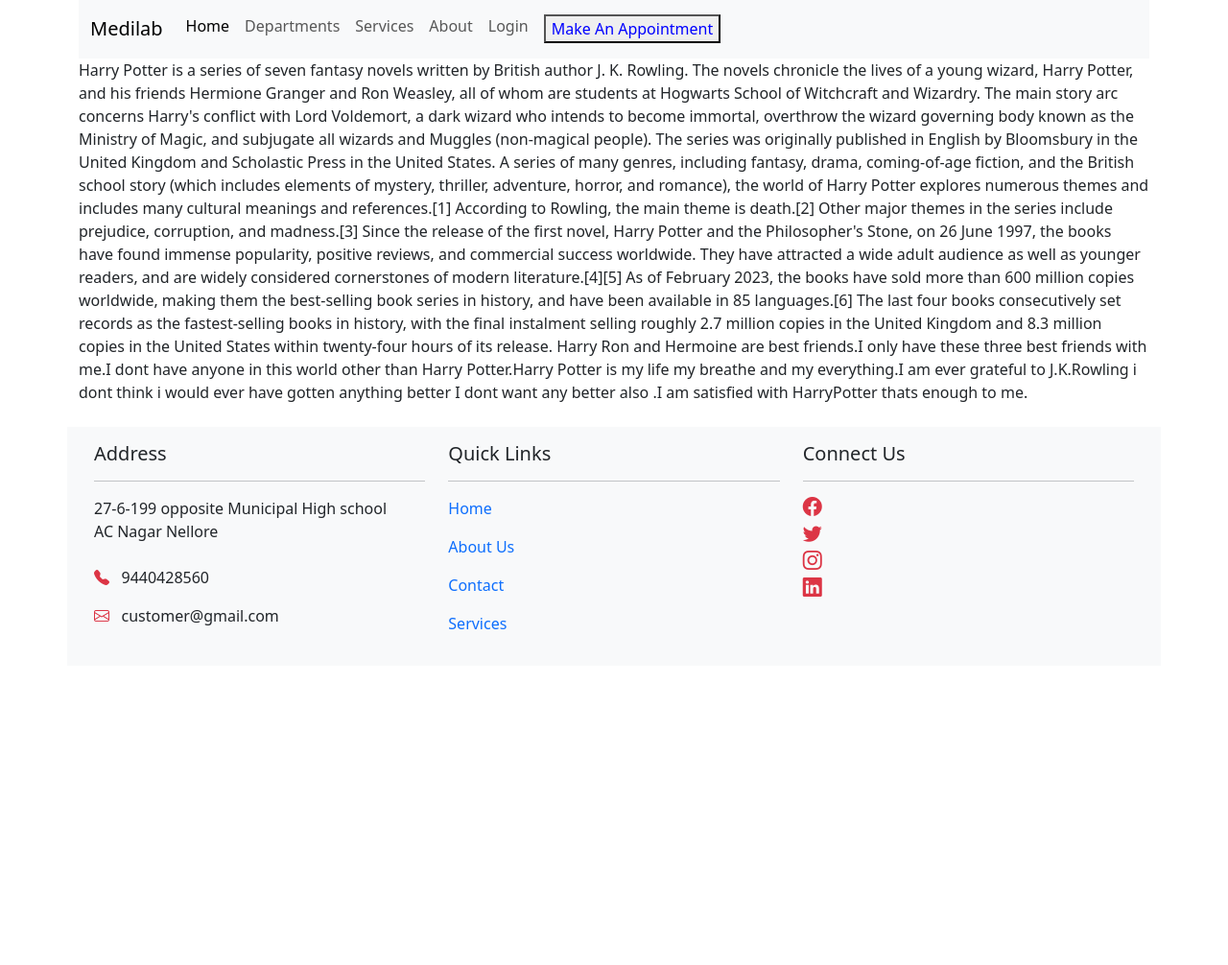
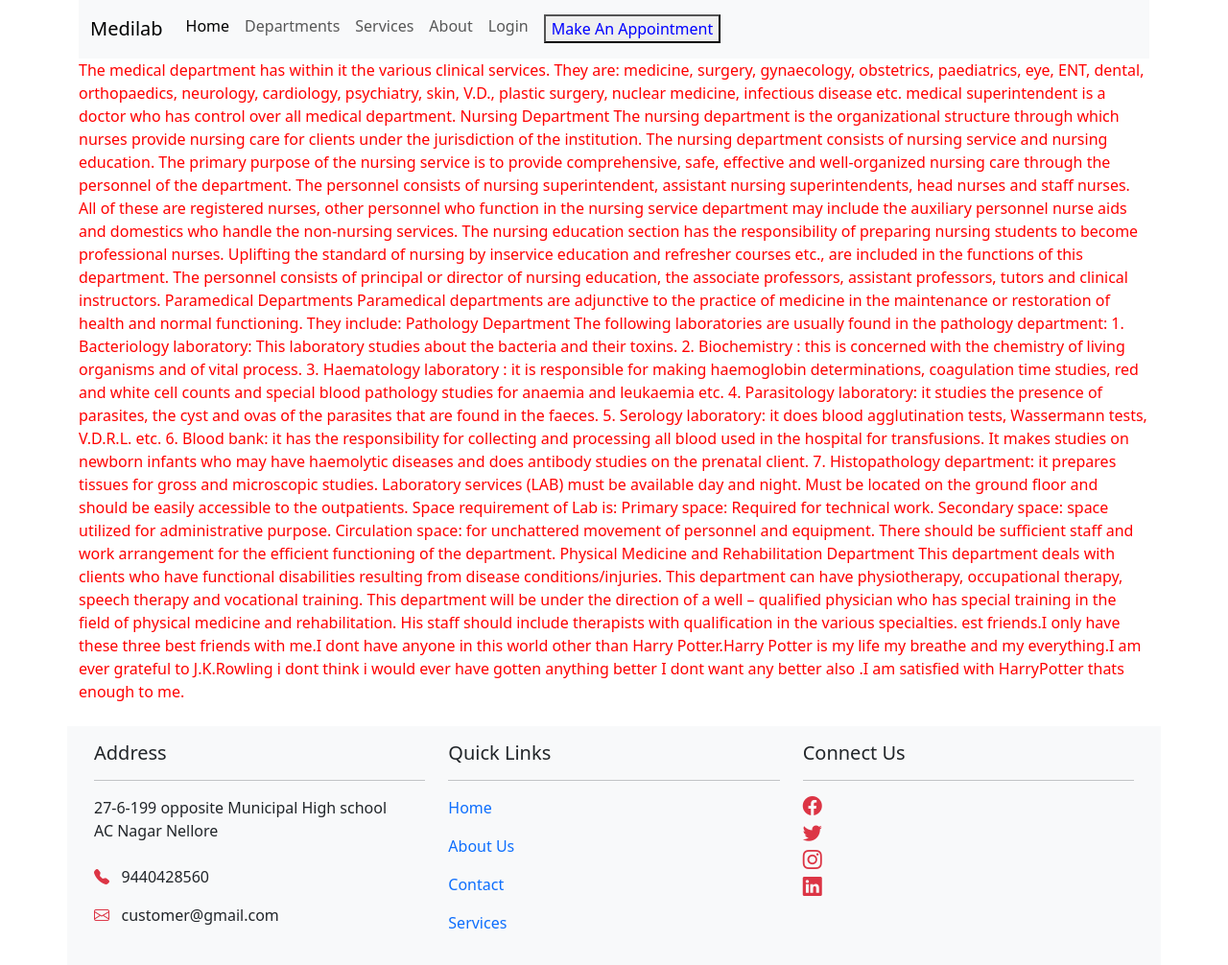
Before and after one commit to saisrividya66/Medilab-Project, a Django app: page /contact in a window 1280 px wide. Shown: the part 49-1055 px from the top of the page at 96% size. Before the commit the page ends 705 px from the top, so only its background shows below. Run offline with Django 4.2, Linux system fonts and the light colour scheme; some libraries are stand-ins or nearby versions.

Commit message:
first commit

```diff
--- a/templates/contact.html
+++ b/templates/contact.html
@@ -1,11 +1,60 @@
 {% extends 'base.html' %}
 {% block 'main' %}
+<div style="color:red;">
+The medical department has within it the various clinical services. They are: medicine, surgery, gynaecology, obstetrics, paediatrics, eye, ENT, dental, orthopaedics, neurology, cardiology, psychiatry, skin, V.D., plastic surgery, nuclear medicine, infectious disease etc. medical superintendent is a doctor who has control over all medical department.
 
-Harry Potter is a series of seven fantasy novels written by British author J. K. Rowling. The novels chronicle the lives of a young wizard, Harry Potter, and his friends Hermione Granger and Ron Weasley, all of whom are students at Hogwarts School of Witchcraft and Wizardry. The main story arc concerns Harry's conflict with Lord Voldemort, a dark wizard who intends to become immortal, overthrow the wizard governing body known as the Ministry of Magic, and subjugate all wizards and Muggles (non-magical people).
+Nursing Department
 
-The series was originally published in English by Bloomsbury in the United Kingdom and Scholastic Press in the United States. A series of many genres, including fantasy, drama, coming-of-age fiction, and the British school story (which includes elements of mystery, thriller, adventure, horror, and romance), the world of Harry Potter explores numerous themes and includes many cultural meanings and references.[1] According to Rowling, the main theme is death.[2] Other major themes in the series include prejudice, corruption, and madness.[3]
+The nursing department is the organizational structure through which nurses provide nursing care for clients under the jurisdiction of the institution. The nursing department consists of nursing service and nursing education. The primary purpose of the nursing service is to provide comprehensive, safe, effective and well-organized nursing care through the personnel of the department. The personnel consists of nursing superintendent, assistant nursing superintendents, head nurses and staff nurses. All of these are registered nurses, other personnel who function in the nursing service department may include the auxiliary personnel nurse aids and domestics who handle the non-nursing services.
 
-Since the release of the first novel, Harry Potter and the Philosopher's Stone, on 26 June 1997, the books have found immense popularity, positive reviews, and commercial success worldwide. They have attracted a wide adult audience as well as younger readers, and are widely considered cornerstones of modern literature.[4][5] As of February 2023, the books have sold more than 600 million copies worldwide, making them the best-selling book series in history, and have been available in 85 languages.[6] The last four books consecutively set records as the fastest-selling books in history, with the final instalment selling roughly 2.7 million copies in the United Kingdom and 8.3 million copies in the United States within twenty-four hours of its release.
+The nursing education section has the responsibility of preparing nursing students to become professional nurses. Uplifting the standard of nursing by inservice education and refresher courses etc., are included in the functions of this department. The personnel consists of principal or director of nursing education, the associate professors, assistant professors, tutors and clinical instructors.
 
-Harry Ron and Hermoine are best friends.I only have these three best friends with me.I dont have anyone in this world other than Harry Potter.Harry Potter is my life my breathe and my everything.I am ever grateful to J.K.Rowling i dont think i would ever have gotten anything better I dont want any better also .I am satisfied with HarryPotter thats enough to me.
+
+
+Paramedical Departments
+
+Paramedical departments are adjunctive to the practice of medicine in the maintenance or restoration of health and normal functioning. They include:
+
+Pathology Department
+
+The following laboratories are usually found in the pathology department:
+
+1. Bacteriology laboratory: This laboratory studies about the bacteria and their toxins.
+
+
+2. Biochemistry : this is concerned with the chemistry of living organisms and of vital process.
+
+
+3. Haematology laboratory : it is responsible for making haemoglobin determinations, coagulation time studies, red and white cell counts and special blood pathology studies for anaemia and leukaemia etc.
+
+
+4. Parasitology laboratory: it studies the presence of parasites, the cyst and ovas of the parasites that are found in the faeces.
+
+
+5. Serology laboratory: it does blood agglutination tests, Wassermann tests, V.D.R.L. etc.
+
+
+6. Blood bank: it has the responsibility for collecting and processing all blood used in the hospital for transfusions. It makes studies on newborn infants who may have haemolytic diseases and does antibody studies on the prenatal client.
+
+
+7. Histopathology department: it prepares tissues for gross and microscopic studies.
+
+Laboratory services (LAB) must be available day and night. Must be located on the ground floor and should be easily accessible to the outpatients. Space requirement of Lab is:
+
+Primary space: Required for technical work.
+
+Secondary space: space utilized for administrative purpose.
+
+Circulation space: for unchattered movement of personnel and equipment.
+
+There should be sufficient staff and work arrangement for the efficient functioning of the department.
+
+
+
+Physical Medicine and Rehabilitation Department
+
+This department deals with clients who have functional disabilities resulting from disease conditions/injuries. This department can have physiotherapy, occupational therapy, speech therapy and vocational training. This department will be under the direction of a well – qualified physician who has special training in the field of physical medicine and rehabilitation. His staff should include therapists with qualification in the various specialties.
+est friends.I only have these three best friends with me.I dont have anyone in this world other than Harry Potter.Harry Potter is my life my breathe and my everything.I am ever grateful to J.K.Rowling i dont think i would ever have gotten anything better I dont want any better also .I am satisfied with HarryPotter thats enough to me.
+</div>
+
 {% endblock 'main' %}
```
Also changed, not shown: templates/about.html (+9 -5 lines).
